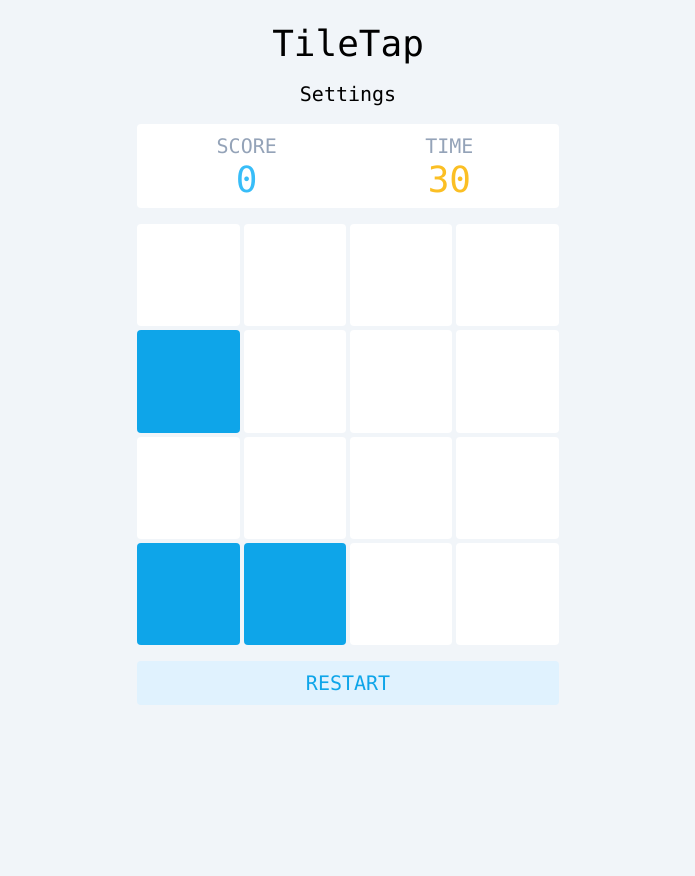
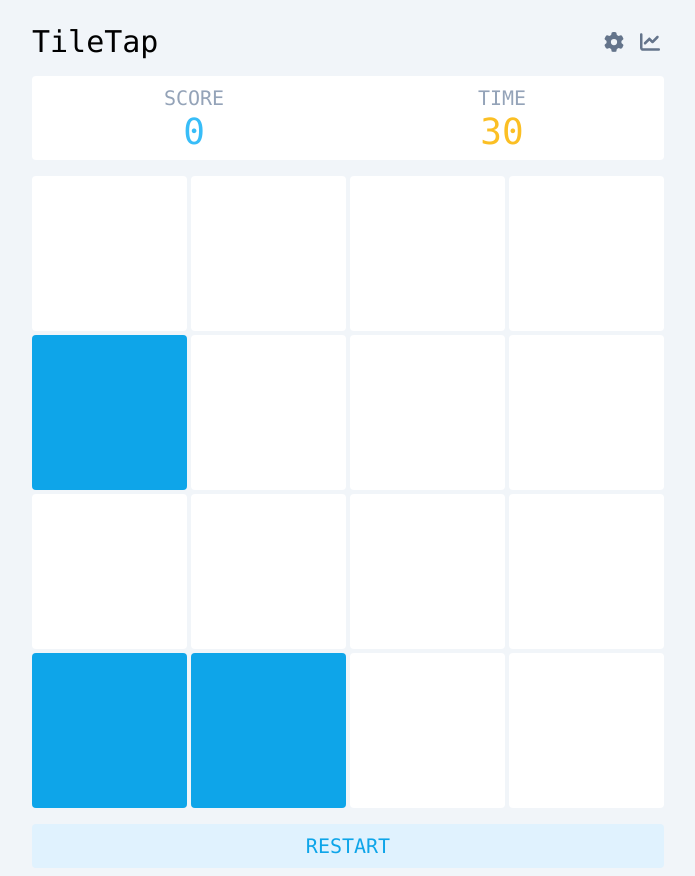
Before and after one commit to Glenn-Chiang/TileTap, a React (Vite) app: page / in a window 1280 px wide. Shown: the whole page, without its empty margins (292-987 px from the left). Before the commit the page ends 800 px from the top, so only its background shows below. Built offline with nearby package versions, Linux system fonts and the light colour scheme.

Commit message:
Add navbar

```diff
--- a/package.json
+++ b/package.json
@@ -10,6 +10,11 @@
     "preview": "vite preview"
   },
   "dependencies": {
+    "@fortawesome/fontawesome-svg-core": "^6.5.2",
+    "@fortawesome/free-brands-svg-icons": "^6.5.2",
+    "@fortawesome/free-regular-svg-icons": "^6.5.2",
+    "@fortawesome/free-solid-svg-icons": "^6.5.2",
+    "@fortawesome/react-fontawesome": "^0.2.2",
     "@reduxjs/toolkit": "^2.2.5",
     "react": "^18.2.0",
     "react-dom": "^18.2.0",
--- a/src/App.tsx
+++ b/src/App.tsx
@@ -1,19 +1,39 @@
-import { Link, Outlet } from "react-router-dom";
+import { IconDefinition, faChartLine, faGear } from "@fortawesome/free-solid-svg-icons";
+import { FontAwesomeIcon } from "@fortawesome/react-fontawesome";
+import { Link, NavLink, Outlet } from "react-router-dom";
 
 function App() {
   return (
-    <main className="pt-4 w-full flex flex-col items-center gap-4">
-      <Link to={"/"}>
-        <h1 className="text-4xl ">TileTap</h1>
-      </Link>
-      <Link to={"/settings"}>
-        Settings
-      </Link>
-      <div className="w-4/5 md:w-1/2 lg:w-1/3 flex flex-col gap-4">
+    <main className="pt-4 w-11/12 md:w-2/3 lg:w-1/2 flex flex-col items-center gap-4 m-auto">
+      <nav className="w-full flex justify-between items-center gap-4">
+        <Link to={"/"}>
+          <h1 className="text-3xl">TileTap</h1>
+        </Link>
+        <div className="flex gap-2">
+          <NavTab to="/settings" icon={faGear}/>
+          <NavTab to="/stats" icon={faChartLine}/>
+        </div>
+      </nav>
+      <div className="w-full flex flex-col gap-4">
         <Outlet />
       </div>
     </main>
   );
 }
 
+interface NavTabProps {
+  to: string,
+  icon?: IconDefinition,
+  label?: string
+}
+
+function NavTab({to, icon, label}: NavTabProps) {
+  return (
+    <NavLink to={to} className={({isActive}) => `flex gap items-center p-1 ${isActive ? "text-sky-500 " : "text-slate-500 "}`}>
+      {icon && <FontAwesomeIcon icon={icon}/>}
+      {label && <span>{label}</span>}
+    </NavLink>
+  )
+}
+
 export default App;
```
Also changed, not shown: 1 other file (tests, documents, lock files or other folders).
